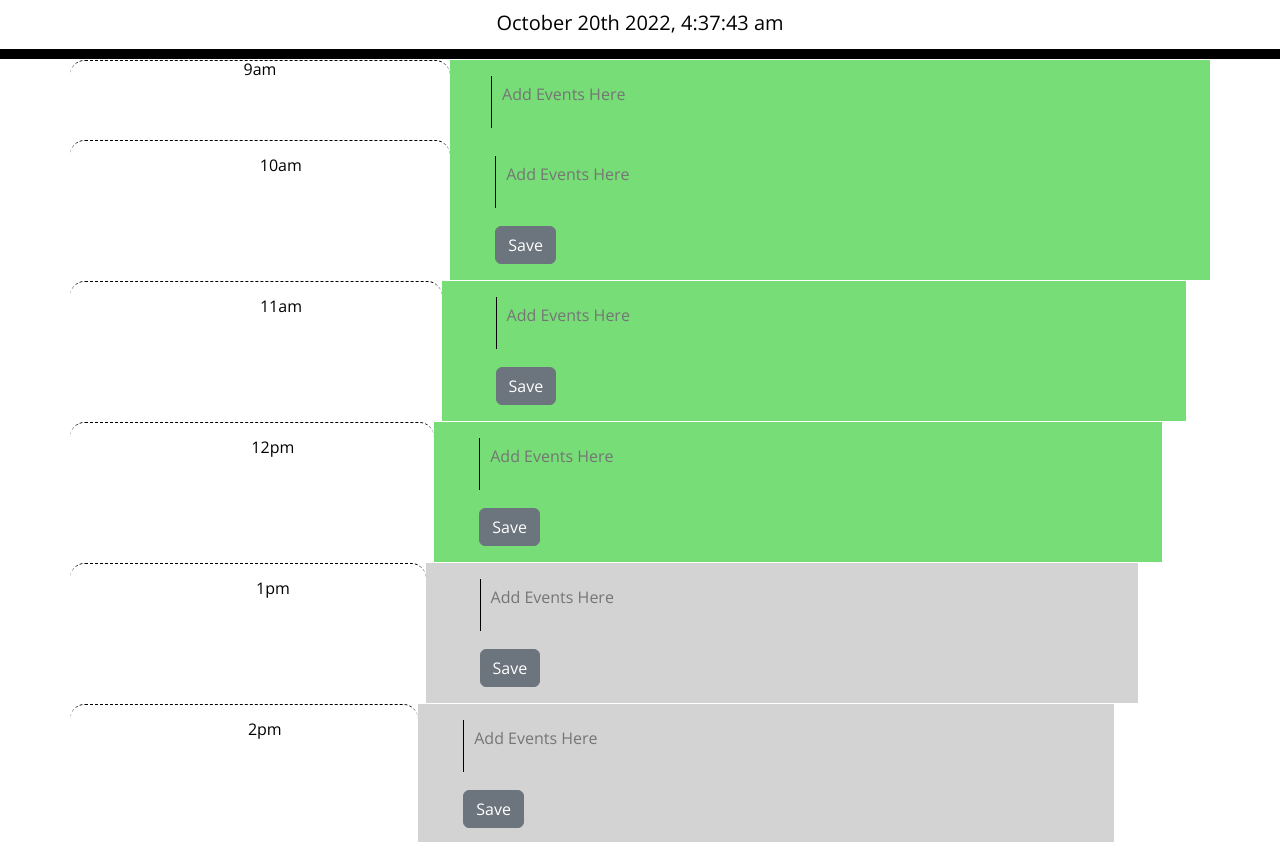
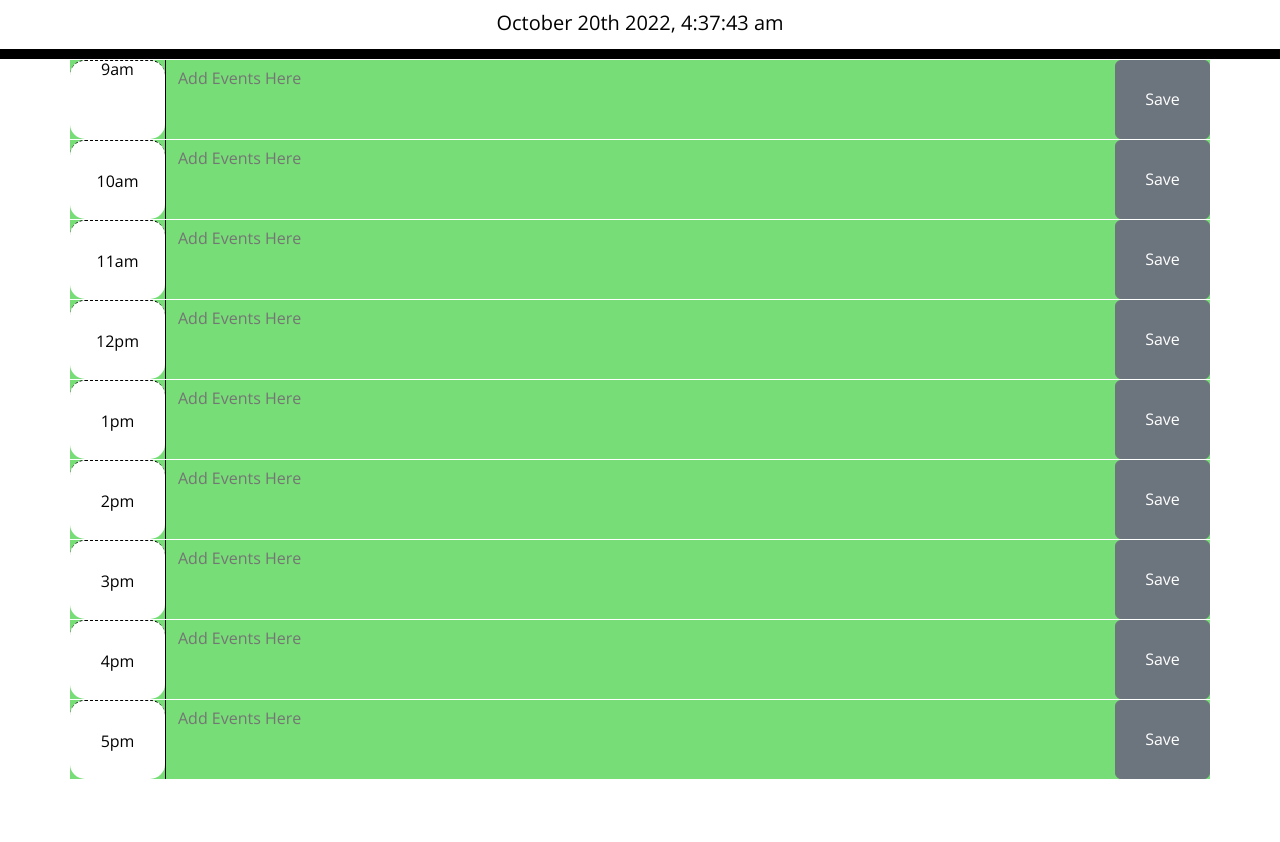
Before and after one commit to Urstupidsammy/workDayScheduler, a plain HTML site: page index.html in a window 1280 px wide. Shown: the part 108-950 px from the top of the page. After the commit the page ends 887 px from the top, so only its background shows below. Drawn offline with nearby package versions, Linux system fonts and the light colour scheme.

Commit message:
fixed issues with color coding and reworked the button so it saves even after a refresh

```diff
--- a/assets/js/script.js
+++ b/assets/js/script.js
@@ -1,85 +1,38 @@
+$(document).ready(function (){
 //current time is displayed at the top of the scheduler
 var currentTime = moment().format("MMMM Do YYYY, h:mm:ss a");
 $("#currentDay").text(currentTime);
 
 //timeblocks presented for each hour in the business dya
-var timeBlock = $(".hour");
+
 var now = parseInt(moment().format("H"));
 
 //each timeblock is color coded to show past/present/future
-$.each(timeBlock, function (i, hour) {
-    var hourID = parseInt($(this).attr("id"));
+$(".row").each(function (i, hour) {
+    //console.log($(this))
+    var hourID = parseInt($(this)[0].children[2].id);
+    var savedNote = localStorage.getItem(hourID)
+
+    $(this)[0].children[1].value = savedNote
     if (hourID === now) {
-        $(this).next().addClass("present");
+        $(this).addClass("present");
     }else if (hourID < now) {
-        $(this).next().addClass("past");
+        $(this).addClass("past");
 
-    }else if (hourID > now) {
-        $(this).next().addClass("future");
+    }else {
+        $(this).addClass("future");
     }
 });
 
 //able to click on the time row and save event text to local storage and remain after refresh
-$('.saveBtn').on("click", function (event){
-    var calenderItem = event.target.parentElement.previousElementSibling.children[0].value;
+$('.btn').on("click", function (event){
+    //console.log(event.target.attributes[0].value)
+    var calenderItem = event.target.parentElement.children[1].value;
+    //console.log(calenderItem)
     localStorage.setItem(event.target.attributes[0].value, calenderItem);
 
 });
 
 //after refresh still saved
-$(document).ready(function (){
-    if(localStorage["9"] !==null && localStorage["9"] !== undefined) {
-        var nineAm = $("<p>" + localStorage["9"] + "</p>");
-        $("nineAm").append(nineAm[0].innerText);
-    }else {
-        ("");
-    }
-    if(localStorage["10"] !==null && localStorage["10"] !== undefined) {
-        var tenAm = $("<p>" + localStorage["10"] + "</p>");
-        $("tenAm").append(tenAm[0].innerText);
-    }else {
-        ("");
-    }
-    if(localStorage["11"] !==null && localStorage["11"] !== undefined) {
-        var elevenAm = $("<p>" + localStorage["11"] + "</p>");
-        $("elevenAm").append(elevenAm[0].innerText);
-    }else {
-        ("");
-    }
-    if(localStorage["12"] !==null && localStorage["12"] !== undefined) {
-        var twelvePm = $("<p>" + localStorage["12"] + "</p>");
-        $("twelvePm").append(twelvePm[0].innerText);
-    }else {
-        ("");
-    }
-    if(localStorage["1"] !==null && localStorage["1"] !== undefined) {
-        var onePm = $("<p>" + localStorage["1"] + "</p>");
-        $("onePm").append(onePm[0].innerText);
-    }else {
-        ("");
-    }
-    if(localStorage["2"] !==null && localStorage["2"] !== undefined) {
-        var twoPm = $("<p>" + localStorage["2"] + "</p>");
-        $("twoPm").append(twoPm[0].innerText);
-    }else {
-        ("");
-    }
-    if(localStorage["3"] !==null && localStorage["3"] !== undefined) {
-        var threePm = $("<p>" + localStorage["3"] + "</p>");
-        $("threePm").append(threePm[0].innerText);
-    }else {
-        ("");
-    }
-    if(localStorage["4"] !==null && localStorage["4"] !== undefined) {
-        var fourPm = $("<p>" + localStorage["4"] + "</p>");
-        $("fourPm").append(fourPm[0].innerText);
-    }else {
-        ("");
-    }
-    if(localStorage["5"] !==null && localStorage["5"] !== undefined) {
-        var fivePm = $("<p>" + localStorage["5"] + "</p>");
-        $("fivePm").append(fivePm[0].innerText);
-    }else {
-        ("");
-    }
+
 });
--- a/index.html
+++ b/index.html
@@ -1,23 +1,20 @@
 <!DOCTYPE html>
 <html lang="en">
+
 <head>
   <meta charset="UTF-8" />
   <meta name="viewport" content="width=device-width, initial-scale=1.0" />
   <meta http-equiv="X-UA-Compatible" content="ie=edge" />
   <!--Bootstrap link-->
-   <link rel="stylesheet" href="https://cdn.jsdelivr.net/npm/bootstrap@5.2.2/dist/css/bootstrap.min.css" integrity="sha384-Zenh87qX5JnK2Jl0vWa8Ck2rdkQ2Bzep5IDxbcnCeuOxjzrPF/et3URy9Bv1WTRi" crossorigin="anonymous">
+  <link rel="stylesheet" href="https://cdn.jsdelivr.net/npm/bootstrap@5.2.2/dist/css/bootstrap.min.css"
+    integrity="sha384-Zenh87qX5JnK2Jl0vWa8Ck2rdkQ2Bzep5IDxbcnCeuOxjzrPF/et3URy9Bv1WTRi" crossorigin="anonymous">
   <!--FontAwesome link-->
 
-    <link
-      rel="stylesheet"
-      href="https://use.fontawesome.com/releases/v5.8.1/css/all.css"
-      integrity="sha384-50oBUHEmvpQ+1lW4y57PTFmhCaXp0ML5d60M1M7uH2+nqUivzIebhndOJK28anvf"
-      crossorigin="anonymous"/>
+  <link rel="stylesheet" href="https://use.fontawesome.com/releases/v5.8.1/css/all.css"
+    integrity="sha384-50oBUHEmvpQ+1lW4y57PTFmhCaXp0ML5d60M1M7uH2+nqUivzIebhndOJK28anvf" crossorigin="anonymous" />
   <!--Google Fonts link-->
 
-    <link
-      href="https://fonts.googleapis.com/css?family=Open+Sans&display=swap"
-      rel="stylesheet"/>
+  <link href="https://fonts.googleapis.com/css?family=Open+Sans&display=swap" rel="stylesheet" />
   <!--CSS link-->
 
   <link rel="stylesheet" href="./assets/css/style.css" />
@@ -33,137 +30,113 @@
   <div class="container">
     <!-- Timeblocks go here -->
     <div class="row">
-        <div class="col 2 time-block hour" id="9am">9am</div>
-        <div class="col-8 time-slot">
-       <textarea id="nineAm" placeholder="Add Events Here"
-        class="calender-event"
-        rows="2"
-        cols="50"></textarea>
+      <div class="col-1 time-block hour" id="9am">9am</div>
 
-        <button id="9" class="btn btn-secondary">Save</button>
-      </div>
+      <textarea id="nineAm" placeholder="Add Events Here" class="calender-event col-10" rows="2" cols="50"></textarea>
+
+      <button id="9" class="btn btn-secondary col-1">Save</button>
+
     </div>
 
 
     <!-- Timeblocks go here -->
     <div class="row">
-        <div class="col 2 time-block hour" id="10am">
+      <div class="col-1 time-block hour" id="10am">
         10am
       </div>
       <!-- Place to write task -->
-      <div class="col-8 time-slot">
-        <textarea id="tenAm" placeholder="Add Events Here"
-        class="calender-event"
-        rows="2"
-        cols="50"></textarea>
 
-        <button id="10" class="btn btn-secondary">Save</button>
+      <textarea id="tenAm" placeholder="Add Events Here" class="calender-event col-10" rows="2" cols="50"></textarea>
+
+      <button id="10" class="btn btn-secondary col-1">Save</button>
     </div>
 
     <!-- Timeblocks go here -->
     <div class="row">
-          <div class="col 2 time-block hour" id="11am">
+      <div class="col-1 time-block hour" id="11am">
         11am
       </div>
       <!-- Place to write task -->
-        <div class="col-8 time-slot">
-          <textarea id="elevenAm" placeholder="Add Events Here"
-          class="calender-event"
-          rows="2"
+
+        <textarea id="elevenAm" placeholder="Add Events Here" class="calender-event col-10" rows="2"
           cols="50"></textarea>
 
-          <button id="11" class="btn btn-secondary">Save</button>
+        <button id="11" class="btn btn-secondary col-1">Save</button>
       </div>
 
       <!-- Timeblocks go here -->
       <div class="row">
-        <div class="col 2 time-block hour" id="12pm">
+        <div class="col-1 time-block hour" id="12pm">
           12pm
         </div>
         <!-- Place to write task -->
-      <div class="col-8 time-slot">
-        <textarea id="twelvePm" placeholder="Add Events Here"
-        class="calender-event"
-        rows="2"
+
+        <textarea id="twelvePm" placeholder="Add Events Here" class="calender-event col-10" rows="2"
           cols="50"></textarea>
 
-        <button id="12" class="btn btn-secondary">Save</button>
+        <button id="12" class="btn btn-secondary col-1">Save</button>
       </div>
 
       <!-- Timeblocks go here -->
       <div class="row">
-          <div class="col 2 time-block hour" id="1pm">
+        <div class="col-1 time-block hour" id="1pm">
           1pm
         </div>
         <!-- Place to write task -->
-        <div class="col-8 time-slot">
-          <textarea id="onePm" placeholder="Add Events Here"
-          class="calender-event"
-          rows="2"
-          cols="50"></textarea>
 
-          <button id="1" class="btn btn-secondary">Save</button>
+        <textarea id="onePm" placeholder="Add Events Here" class="calender-event col-10" rows="2" cols="50"></textarea>
+
+        <button id="13" class="btn btn-secondary col-1">Save</button>
       </div>
 
       <!-- Timeblocks go here -->
       <div class="row">
-        <div class="col 2 time-block hour" id="2pm">
+        <div class="col-1 time-block hour" id="2pm">
           2pm
         </div>
         <!-- Place to write task -->
-      <div class="col-8 time-slot">
-        <textarea id="twoPm" placeholder="Add Events Here"
-        class="calender-event"
-        rows="2"
-        cols="50"></textarea>
 
-        <button id="2" class="btn btn-secondary">Save</button>
+        <textarea id="twoPm" placeholder="Add Events Here" class="calender-event col-10" rows="2" cols="50"></textarea>
+
+        <button id="14" class="btn btn-secondary col-1">Save</button>
       </div>
 
       <!-- Timeblocks go here -->
       <div class="row">
-          <div class="col 2 time-block hour" id="3pm">
+        <div class="col-1 time-block hour" id="3pm">
           3pm
         </div>
         <!-- Place to write task -->
-        <div class="col-8 time-slot">
-          <textarea id="threePm" placeholder="Add Events Here"
-          class="calender-event"
-          rows="2"
+
+        <textarea id="threePm" placeholder="Add Events Here" class="calender-event col-10" rows="2"
           cols="50"></textarea>
 
-          <button id="3" class="btn btn-secondary">Save</button>
+        <button id="15" class="btn btn-secondary col-1">Save</button>
       </div>
 
 
       <!-- Timeblocks go here -->
       <div class="row">
-        <div class="col 2 time-block hour" id="4pm">
+        <div class="col-1 time-block hour" id="4pm">
           4pm
         </div>
         <!-- Place to write task -->
-      <div class="col-8 time-slot">
-        <textarea id="fourPm" placeholder="Add Events Here"
-        class="calender-event"
-        rows="2"
-        cols="50"></textarea>
 
-        <button id="4" class="btn btn-secondary">Save</button>
+        <textarea id="fourPm" placeholder="Add Events Here" class="calender-event col-10" rows="2" cols="50"></textarea>
+
+        <button id="16" class="btn btn-secondary col-1">Save</button>
       </div>
 
       <!-- Timeblocks go here -->
       <div class="row">
-          <div class="col 2 time-block hour" id="5pm">
+        <div class="col-1 time-block hour" id="5pm">
           5pm
         </div>
         <!-- Place to write task -->
-        <div class="col-8 time-slot">
-          <textarea id="fivePm" placeholder="Add Events Here"
-          class="calender-event"
-          rows="2"
-          cols="50"></textarea>
 
-          <button id="5" class="btn btn-secondary">Save</button>
+        <textarea id="fivePm" placeholder="Add Events Here" class="calender-event col-10" rows="2" cols="50"></textarea>
+
+        <button id="17" class="btn btn-secondary col-1">Save</button>
       </div>
 
 
@@ -179,4 +152,5 @@
     <!-- link to script.js -->
     <script src="./assets/js/script.js"></script>
 </body>
+
 </html>
```
Lines whose indentation alone changed are shown as unchanged.
